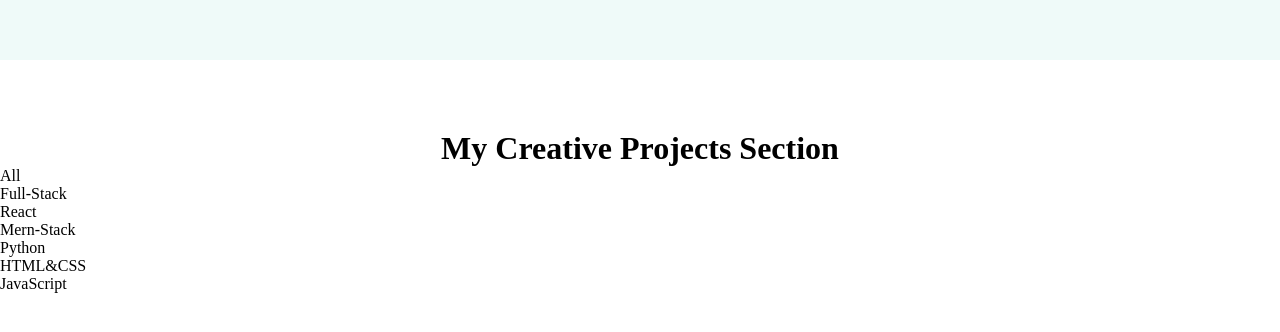
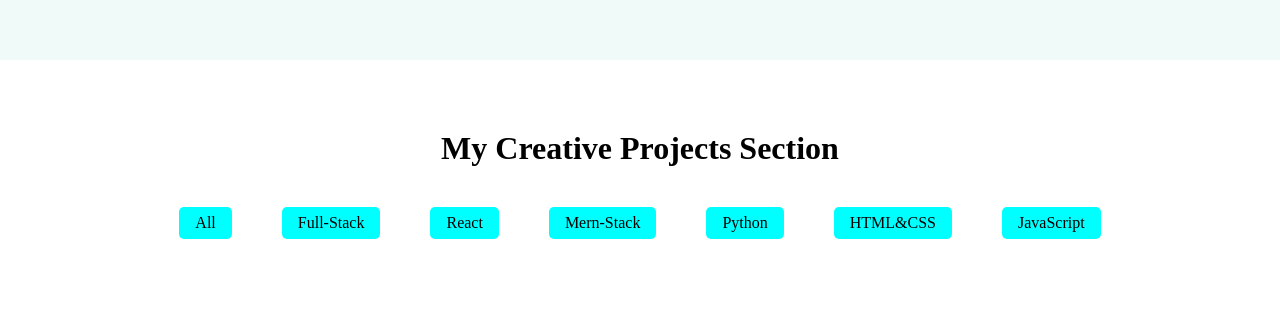
Before and after one commit to decode6/amit-portfolio, a React (Vite) app: page / in a window 1280 px wide. Shown: the part 1597-1929 px from the top of the page. Built offline with nearby package versions, Linux system fonts and the light colour scheme.

Commit message:
category save

```diff
--- a/src/components/projects/project.css
+++ b/src/components/projects/project.css
@@ -6,3 +6,20 @@ height: 100vh;
     display: flex;
     justify-content: center;
 }
+.project-category{
+    margin: 40px 0px;
+}
+.project-category ul{
+    display: flex;
+    list-style-type: none;
+    justify-content: center;
+    gap: 50px;
+}
+.project-category ul li{
+
+    padding: 7px 16px;
+    display: flex;
+    align-items: center;
+    border-radius: 5px;
+    background-color: aqua;
+}
```
